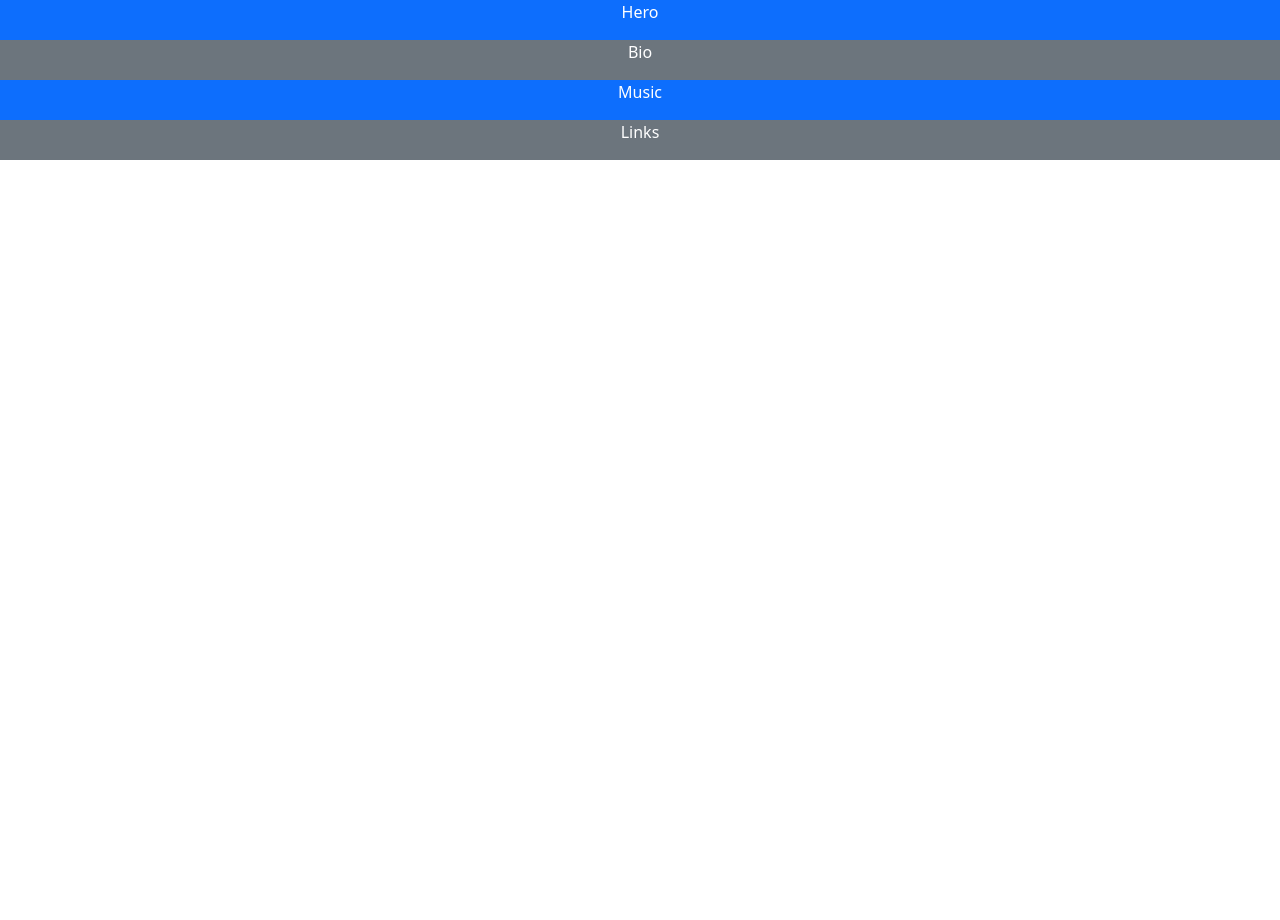
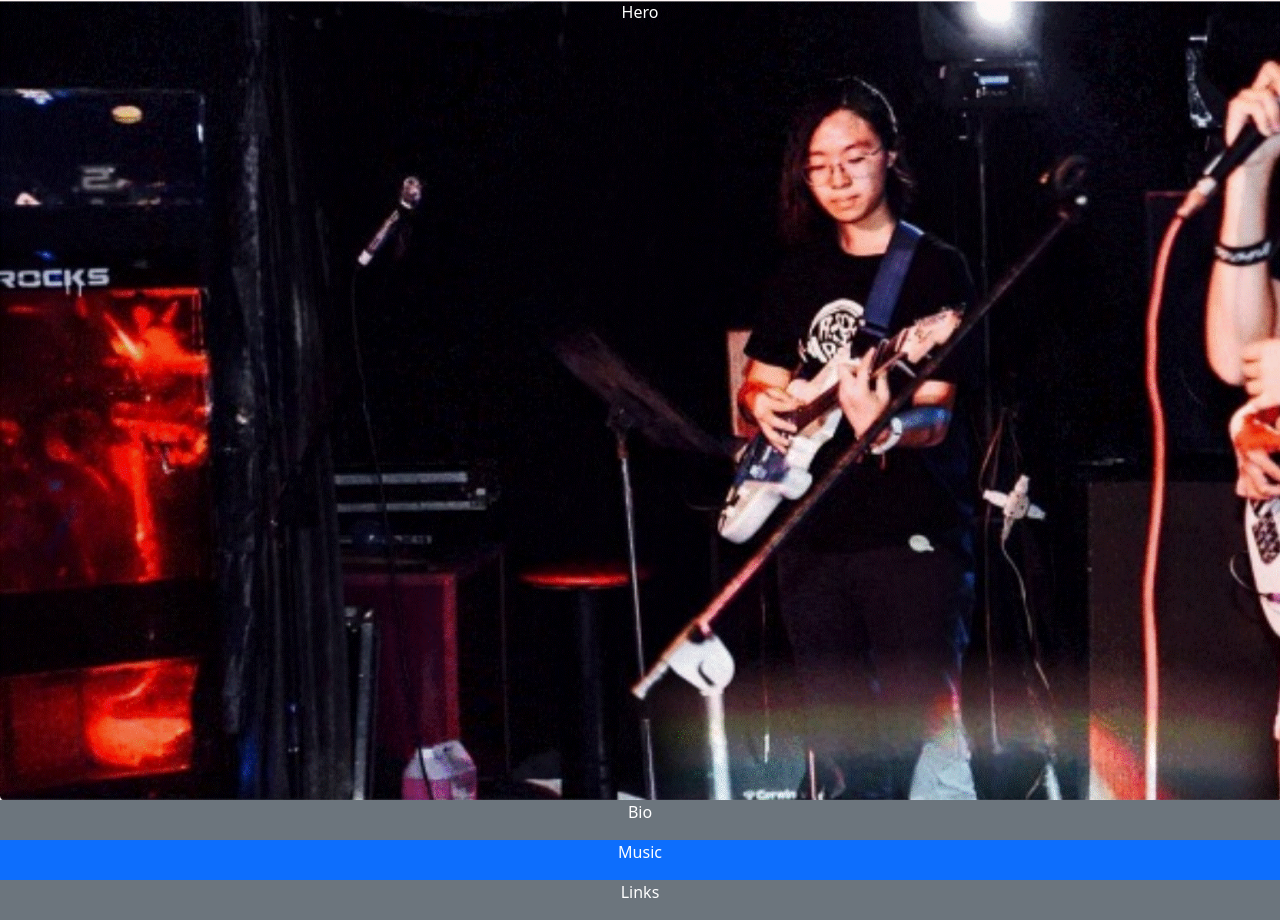
Before and after one commit to coleaniblett/amy-yeh-music, a React (Create React App) app: page / in a window 1280 px wide. Before the commit the page ends 800 px from the top, so only its background shows below. Built offline with nearby package versions, Linux system fonts and the light colour scheme.

Commit message:
add hero background image

```diff
--- a/src/components/Hero/Hero.tsx
+++ b/src/components/Hero/Hero.tsx
@@ -1,8 +1,16 @@
 import React from 'react';
+import AmyGuitar from '../AmyGuitar.gif';
 
 export const Hero = () => {
   return (
-    <div className="row bg-primary">
+    <div className="row min-vh-100"
+      style={{
+        backgroundImage: `url(${AmyGuitar})`,
+        backgroundSize: "cover",
+        backgroundPosition: "center",
+        backgroundRepeat: "no-repeat"
+      }}
+    >
       <p className="text-white text-center">
         Hero
       </p>
```
Also changed, not shown: src/components/AmyGuitar.gif (added).
